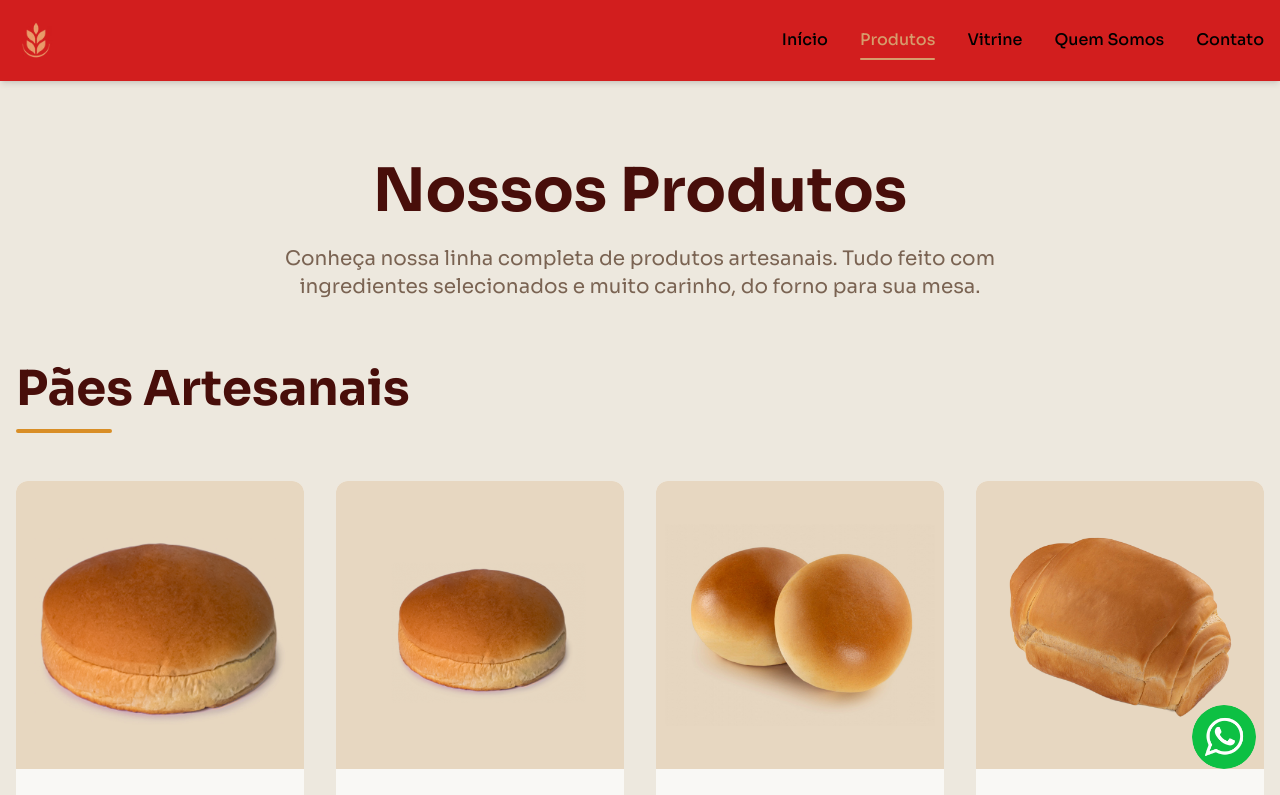
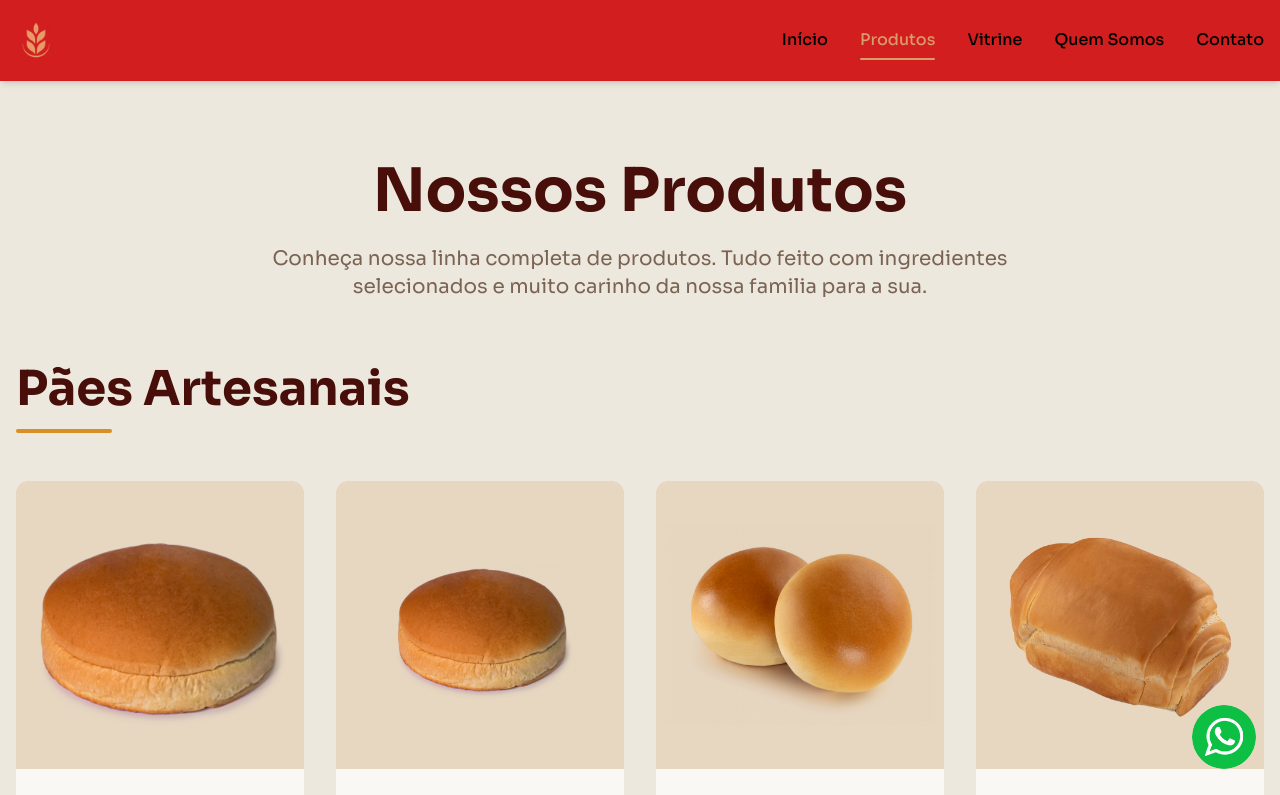
Before and after one commit to DevZipMateus/artisan-bakehouse-digital, a React (Vite) app: page /produtos in a window 1280 px wide. Shown: the top 795 px of the page. Built offline with nearby package versions, Linux system fonts and the light colour scheme; the HTML template or start-up script is replaced by a standard one.

Commit message:
Code edited in Lovable Code Editor
Edited UI in Lovable

```diff
--- a/src/pages/Products.tsx
+++ b/src/pages/Products.tsx
@@ -206,9 +206,7 @@ const Products = () => {
   const renderCategory = (title: string, id: string, items: typeof products.paes) => (
     <section id={id} className="mb-20 scroll-mt-24">
       <div className="mb-12 animate-fade-in">
-        <h2 className="font-display text-4xl md:text-5xl font-bold text-primary mb-4">
-          {title}
-        </h2>
+        <h2 className="font-display text-4xl md:text-5xl font-bold text-primary mb-4">{title}</h2>
         <div className="h-1 w-24 bg-secondary rounded-full" />
       </div>
 
@@ -242,12 +240,10 @@ const Products = () => {
     <div className="min-h-screen py-20">
       <div className="container mx-auto px-4">
         <div className="text-center mb-16 animate-fade-in">
-          <h1 className="font-display text-5xl md:text-6xl font-bold text-primary mb-6">
-            Nossos Produtos
-          </h1>
+          <h1 className="font-display text-5xl md:text-6xl font-bold text-primary mb-6">Nossos Produtos</h1>
           <p className="text-xl text-muted-foreground max-w-3xl mx-auto">
-            Conheça nossa linha completa de produtos artesanais. Tudo feito com ingredientes
-            selecionados e muito carinho, do forno para sua mesa.
+            Conheça nossa linha completa de produtos. Tudo feito com ingredientes selecionados e muito carinho da nossa
+            familia para a sua.
           </p>
         </div>
 
```
